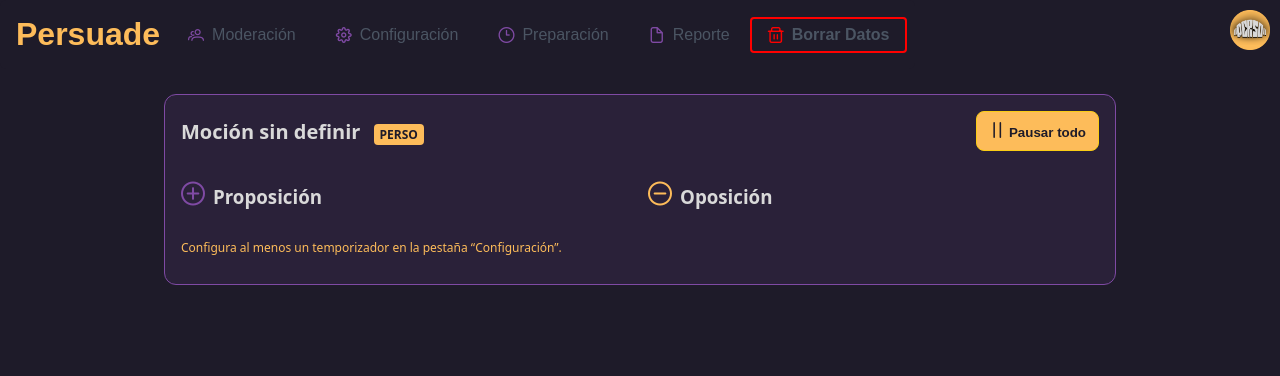
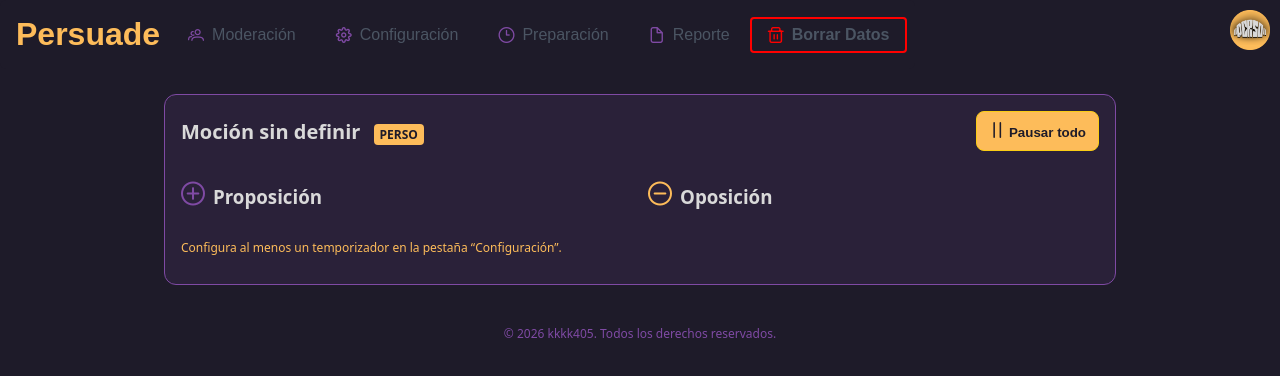
Before and after one commit to kkkk405/CRONO-DEBATE, a React (Vite) app: page / in a window 1280 px wide. Shown: the top 376 px of the page. Built offline with nearby package versions, Linux system fonts and the light colour scheme; a web font is replaced by a local one.

Commit message:
Add LICENSE file and copyright footer

```diff
--- a/src/App.jsx
+++ b/src/App.jsx
@@ -93,6 +93,10 @@ export default function App() {
           <ReportPanel store={store} format={selectedFormat} />
         )}
       </div>
+
+      <footer style={{ textAlign: "center", padding: "16px", color: "#7f4aa4", fontSize: "12px", marginTop: "24px" }}>
+        &copy; 2026 kkkk405. Todos los derechos reservados.
+      </footer>
     </div>
   );
 }
```
Also changed, not shown: 1 other file (tests, documents, lock files or other folders).
